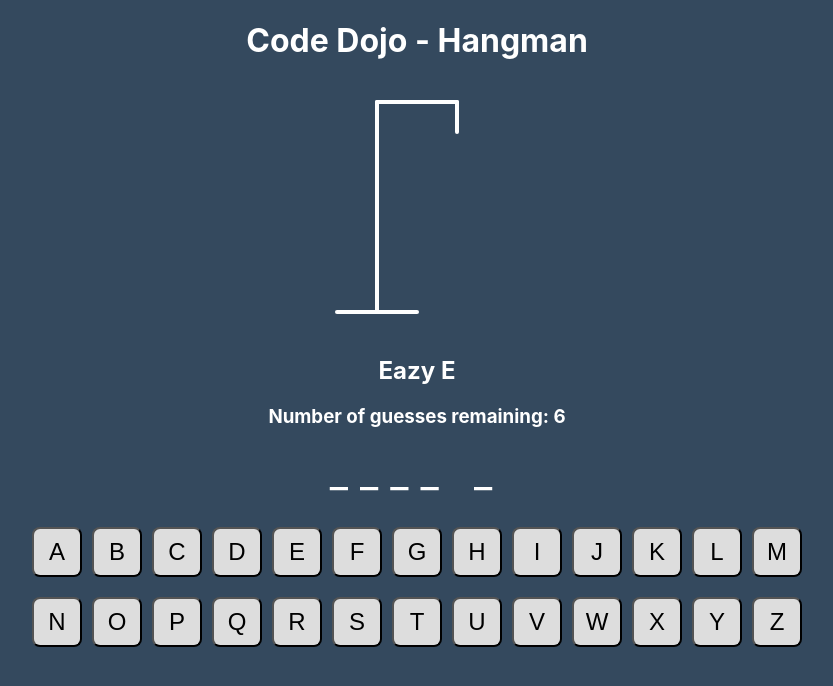
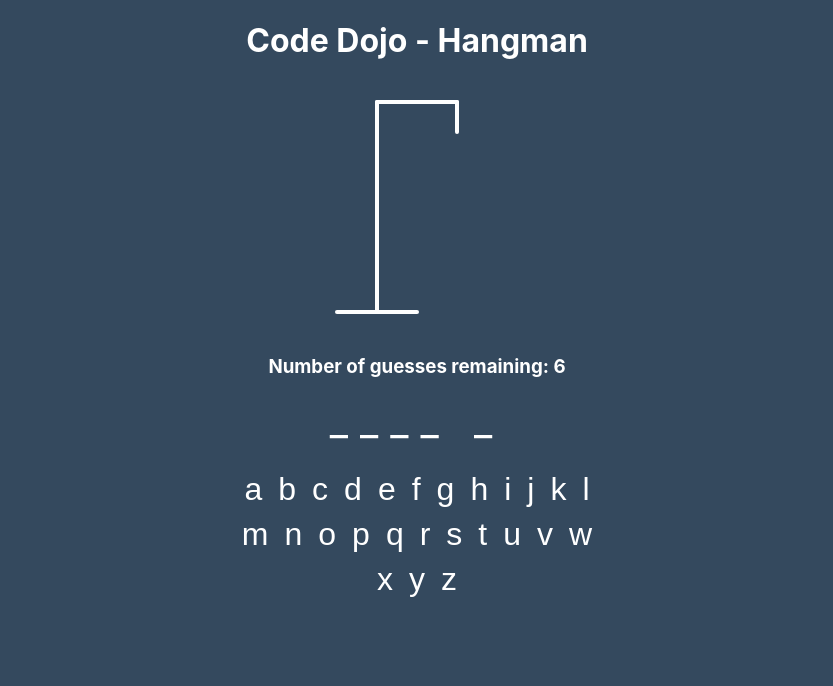
Before and after one commit to luco17/hangman2, a React (Create React App) app: page / in a window 1280 px wide. Shown: the top 686 px of the page, without its empty margins (223-1056 px from the left). Built offline with nearby package versions, Linux system fonts and the light colour scheme.

Commit message:
finishing touches to CSS styling

```diff
--- a/src/App.css
+++ b/src/App.css
@@ -8,32 +8,6 @@ body {
   text-align: center;
 }
 
-button, .letter {
-  font-size: 150%;
-  background: #ddd;
-  border-radius: 8px;
-  margin: 10px 5px;
-}
-
-#game button:hover {
-  text-shadow: 1px 1px #2E3031;
-}
-
-#game button:disabled {
-  text-decoration: line-through;
-}
-
-div {
-  margin-top: 20px;
-  clear: both;
-}
-
-
-.letter {
-  width: 50px;
-  height: 50px;
-}
-
 .figure-container {
   fill: transparent;
   stroke: #fff;
@@ -42,7 +16,54 @@ div {
 }
 
 #mask {
-  font-size: 250%;
+  font-size: 2.5rem;
   letter-spacing: 0.3em;
   text-align: center;
 }
+
+.hangman-btns {
+  max-width: 375px;
+  width: auto;
+  margin: 20px 5px;
+  text-align: center;
+  display: inline-block;
+}
+
+.letter {
+  border: none;
+  outline: none;
+  background: none;
+  color: white;
+  font-size: 2rem;
+  margin: 5px 2px 1px 2px;
+  cursor: pointer;
+}
+
+.letter:hover {
+  opacity: 0.5;
+}
+
+.letter:disabled {
+  text-decoration: line-through;
+  opacity: 0.8;
+}
+
+.game-reset {
+  color: white !important;
+  text-transform: uppercase;
+  font-weight: 700;
+  text-decoration: none;
+  background: #34495e;
+  font-size: 1.25rem;
+  margin-top: 8px;
+  padding: 12px 24px;
+  border: 4px solid #fff;
+  border-radius: 4px;
+  cursor: pointer;
+}
+
+.game-reset:hover {
+  background: #f6b93b;
+  border-color: #f6b93b;
+  transition: all 0.4s ease 0s;
+}
--- a/src/App.js
+++ b/src/App.js
@@ -24,7 +24,7 @@ function App() {
 
   const handleGuess = (e) => {
     const guess = e.target.innerHTML;
-    setGuesses((prev) => new Set([...prev, guess.toLowerCase()]));
+    setGuesses((prev) => new Set([...prev, guess]));
     handleWrong(guess);
   }
 
@@ -38,7 +38,7 @@ function App() {
 
       <h1>{gameTitle}</h1>
       <Figure nWrong={nWrong} />
-      <h2>{rapper}</h2>
+      {/* <h2>{rapper}</h2> */}
       <h3>Number of guesses remaining: {6 - nWrong}</h3>
       <Mask rapper={rapper} guesses={guesses} />
       <StateBanner
@@ -49,6 +49,7 @@ function App() {
         winChecker={winChecker}
         handleGuess={handleGuess}
       />
+
     </div>
   )
 }
--- a/src/components/Keys.js
+++ b/src/components/Keys.js
@@ -4,7 +4,7 @@ const alphabet = 'abcdefghijklmnopqrstuvwxyz'.split('');
 
 const Keys = ({ handleGuess, guesses }) => {
     return (
-        <div>
+        <div className='hangman-btns'>
             { alphabet.map( (letter, key) => {
                 return(
                     <button
@@ -13,7 +13,7 @@ const Keys = ({ handleGuess, guesses }) => {
                         onClick={handleGuess}
                         disabled={guesses.has(letter)}
                     >
-                        { letter.toUpperCase() }
+                        { letter }
                     </button>
                 )
             })}
--- a/src/components/StateBanner.js
+++ b/src/components/StateBanner.js
@@ -11,15 +11,15 @@ const StateBanner = ({winningWord, guesses, nWrong, rapper, handleGuess, winChec
       case "lose":
         return (
           <div>
-            <h2>{`You lost! The rapper was ${rapper}`}</h2>
-            <button onClick={gameReset}>New Game</button>
+            <h3>{`You lost! The rapper was ${rapper}`}</h3>
+            <button className="game-reset" onClick={gameReset}>New Game</button>
           </div>
         );
       case "win":
         return (
           <div>
-            <h2>{`Congratulations, you won!`}</h2>
-            <button onClick={gameReset}>New Game</button>
+            <h3>{`Congratulations, you won!`}</h3>
+            <button className="game-reset" onClick={gameReset}>New Game</button>
           </div>
         );
       default:
```
